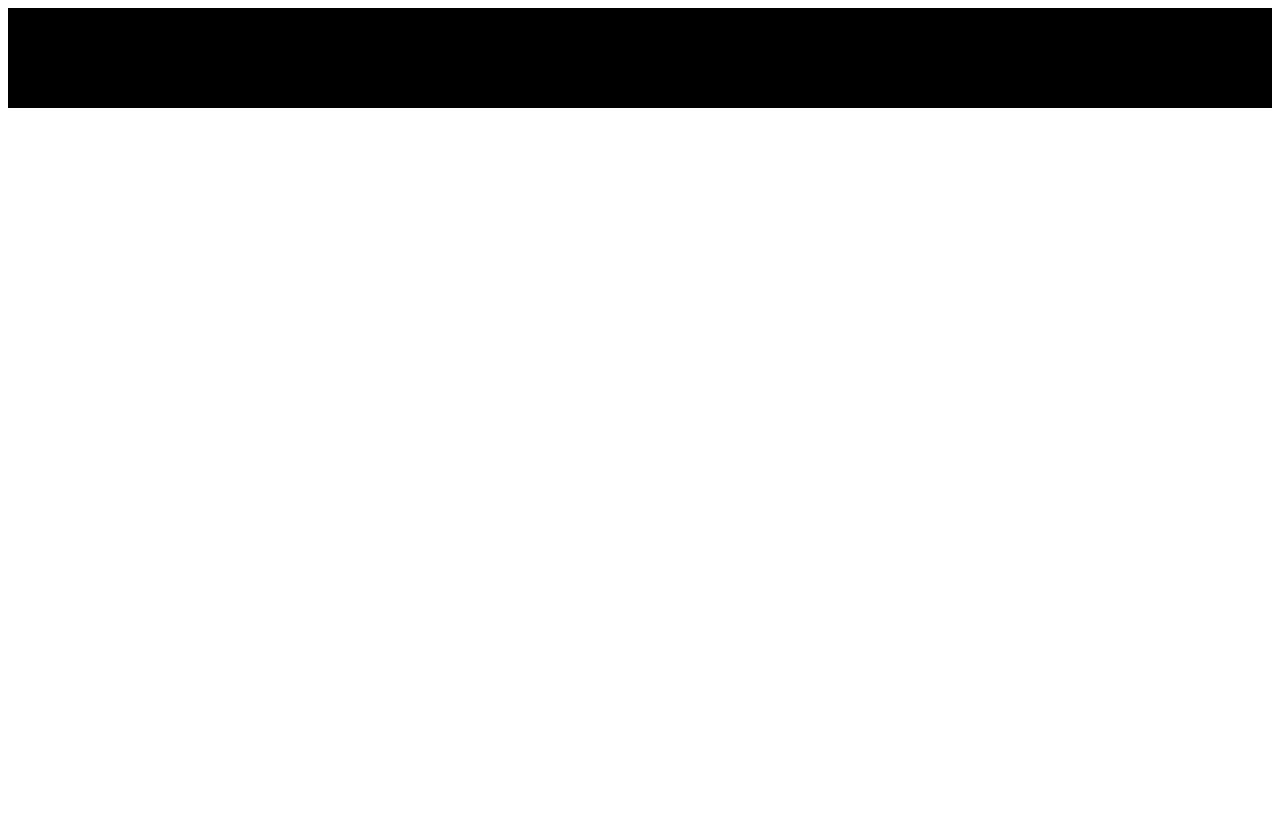
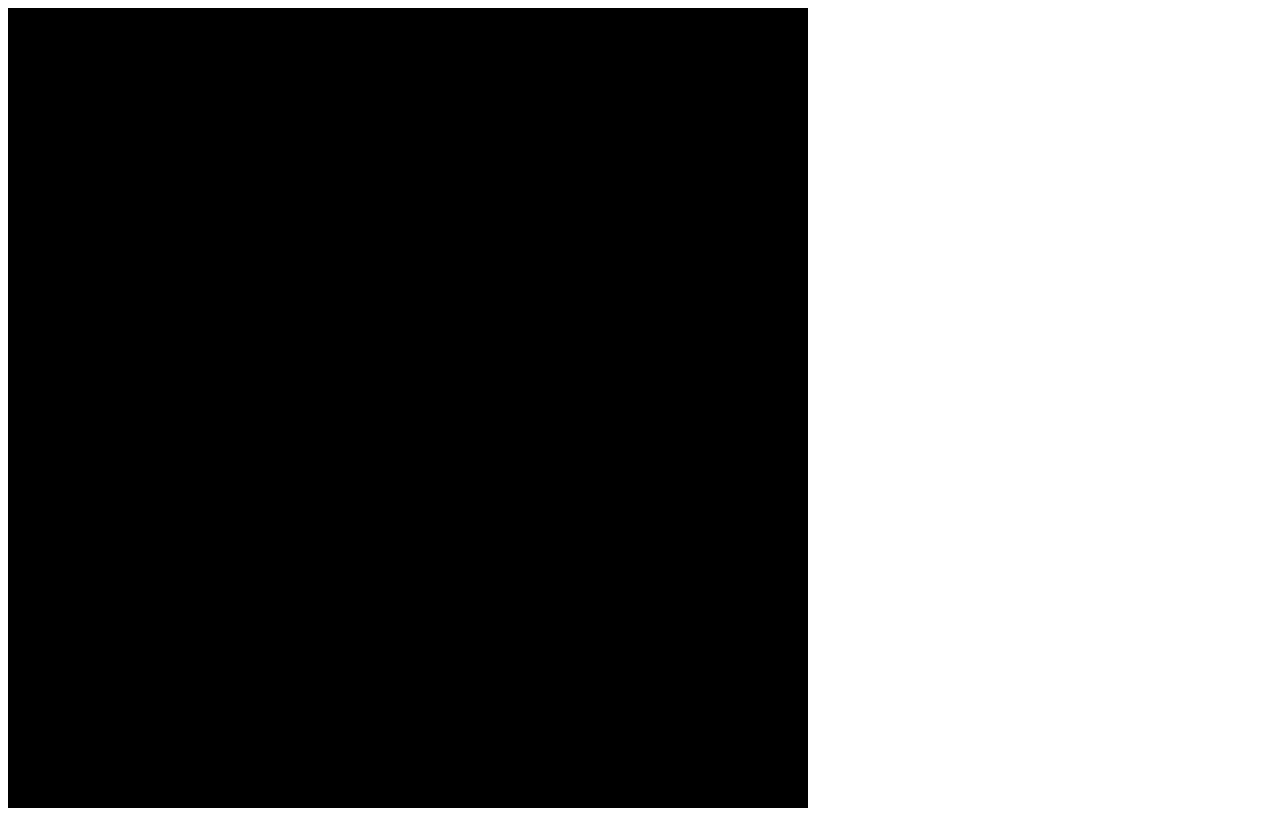
Before and after one commit to ghudman/etch-a-sketch, a plain HTML site: page index.html in a window 1280 px wide. Drawn offline with Linux system fonts and the light colour scheme.

Commit message:
Added flex wrap and width to container in stylesheet to match width of new divs from script. Changed height and width of new divs on script to 50px

```diff
--- a/script.js
+++ b/script.js
@@ -3,8 +3,8 @@ const container = document.querySelector("#container");
 for (let i = 0; i <256 ; i++) {
     const div = document.createElement("div");
     div.className = "div";
-    div.style.height = "100px";
-    div.style.width = "100px";
+    div.style.height = "50px";
+    div.style.width = "50px";
     div.style.backgroundColor = "black";
     container.appendChild(div);
 }
--- a/styles.css
+++ b/styles.css
@@ -1,4 +1,6 @@
 #container {
     display: flex;
     flex-direction: row;
+    flex-wrap: wrap;
+    width: 800px;
 }
```
